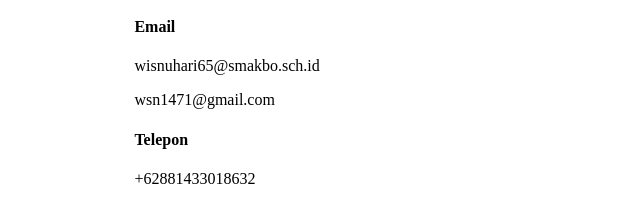
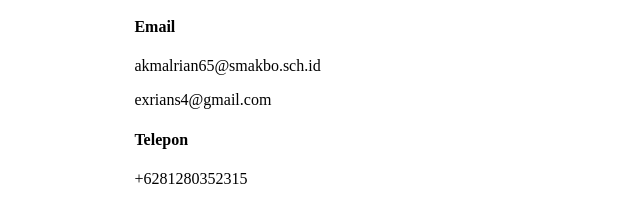
Before and after one commit to akmalr12/akmalr12.github.io, a plain HTML site: page contact.html in a window 1280 px wide. Shown: the part 428-634 px from the top of the page, 0-640 px from the left. Drawn offline with Linux system fonts and the light colour scheme.

Commit message:
Update contact.html

```diff
--- a/contact.html
+++ b/contact.html
@@ -47,12 +47,12 @@
             <div class="box">
                 <div class="col-4">
                     <h4>Email</h4>
-                    <p>wisnuhari65@smakbo.sch.id</p>
-					<p>wsn1471@gmail.com
+                    <p>akmalrian65@smakbo.sch.id</p>
+					<p>exrians4@gmail.com
              </div>
                 <div class="col-4">
                     <h4>Telepon</h4>
-                    <p>+62881433018632</p>
+                    <p>+6281280352315</p>
             </div>
              <div class="col-4">
                 <h4>Alamat</h4>
@@ -65,7 +65,7 @@
    <!--footer-->
    <footer>
     <div class="container">
-        <small>Copyright &copy; 2021 - Wisnu Hari Adji. All Rights Reserved </small>
+        <small>Copyright &copy; 2021 - Pelajar Tampan. All Rights Reserved </small>
     </div>
 </footer>
     </body>
```
